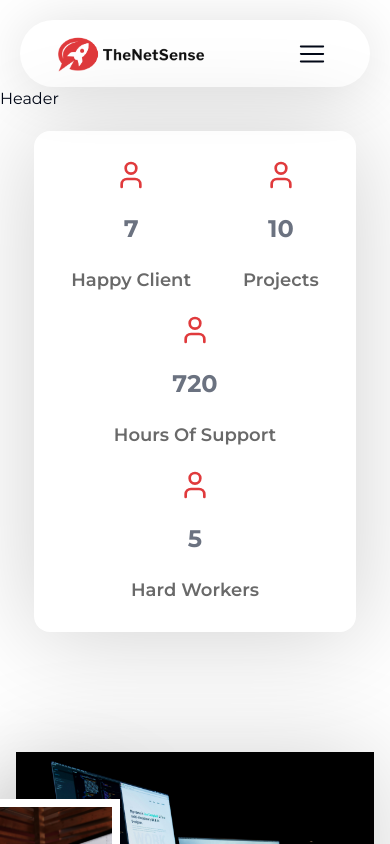
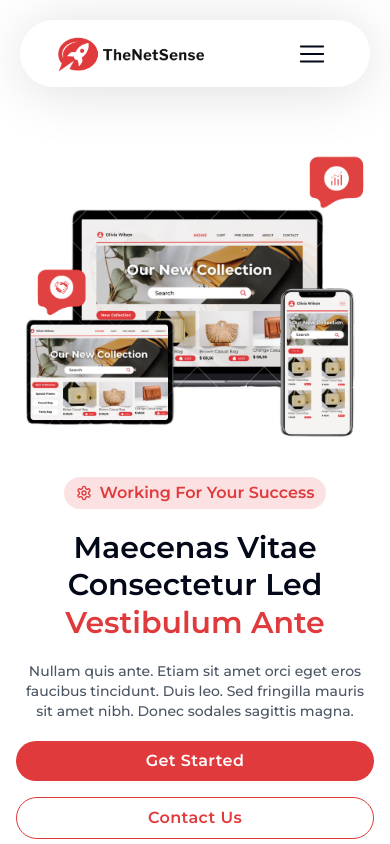
Before and after one commit to raveenrv904/TheNetSense-NextJs, a Next.js app: page / in a window 390 px wide. Shown: the top 844 px of the page. Built offline with nearby package versions, Linux system fonts and the light colour scheme.

Commit message:
Completed Hero Section and its responsive

```diff
--- a/app/(root)/layout.tsx
+++ b/app/(root)/layout.tsx
@@ -3,7 +3,6 @@ import "../globals.css";
 
 import { Montserrat } from "next/font/google";
 import Footer from "@/components/Footer";
-import Navbar from "@/components/Navbar";
 import Copywrite from "@/components/Copywrite";
 
 const montserrat = Montserrat({ subsets: ["latin"] });
@@ -21,7 +20,7 @@ export default function RootLayout({
   return (
     <html lang="en">
       <body className={montserrat.className}>
-        <Navbar />
+        {/* <Navbar /> */}
         {children}
         <Footer />
         <Copywrite />
--- a/components/Hero.tsx
+++ b/components/Hero.tsx
@@ -1,7 +1,70 @@
 import React from "react";
+import Navbar from "./Navbar";
+import { Settings } from "lucide-react";
+import Link from "next/link";
+import Image from "next/image";
+
+import HeroLogo from "./assets/Hero Img.png";
 
 const Hero = () => {
-  return <header className="">Header</header>;
+  return (
+    <>
+      <Navbar />
+      <header className="flex flex-col justify-center my-10 px-4 sm:px-6 md:px-8">
+        <div className="flex flex-col-reverse lg:flex-row my-6 md:my-12 lg:my-20 items-center justify-center max-w-6xl mx-auto">
+          {/* Text Content */}
+          <div className="flex-1 space-y-5 text-center lg:text-left mb-8 lg:mb-0">
+            <div className="text-base sm:text-lg w-fit flex items-center px-3 sm:px-4 lg:px-5 cursor-pointer py-1 rounded-full gap-2 bg-secondary mx-auto lg:mx-0">
+              <Settings className="text-primary w-4 h-4 sm:w-5 sm:h-5 lg:w-6 lg:h-6" />
+              <p className="text-primary font-semibold">
+                Working For Your Success
+              </p>
+            </div>
+
+            <div className="text-3xl sm:text-4xl md:text-5xl lg:text-[60px] leading-tight font-semibold">
+              <h3>Maecenas Vitae</h3>
+              <h3>Consectetur Led</h3>
+              <h3 className="text-primary">Vestibulum Ante</h3>
+            </div>
+
+            <div>
+              <p className="font-medium text-gray-600 text-center lg:text-left text-sm sm:text-base md:text-lg lg:text-xl">
+                Nullam quis ante. Etiam sit amet orci eget eros faucibus
+                tincidunt. Duis leo. Sed fringilla mauris sit amet nibh. Donec
+                sodales sagittis magna.
+              </p>
+            </div>
+
+            <div className="flex flex-col sm:flex-row gap-4 sm:gap-8 justify-center lg:justify-start">
+              <Link
+                href={"/#about-us"}
+                className="bg-primary text-white px-4 sm:px-5 py-2 sm:py-3 font-semibold tracking-wide rounded-full hover:border hover:bg-white hover:text-primary hover:border-primary transition-all duration-200 ease-in-out"
+              >
+                Get Started
+              </Link>
+              <Link
+                href={"/#contact-us"}
+                className="border border-primary text-primary px-4 sm:px-5 py-2 sm:py-3 font-semibold tracking-wide rounded-full bg-white hover:bg-primary hover:text-white transition-all duration-200 ease-in-out"
+              >
+                Contact Us
+              </Link>
+            </div>
+          </div>
+
+          {/* Hero Image */}
+          <div className="flex-1 flex items-center justify-center mb-8 lg:mb-0">
+            <Image
+              src={HeroLogo}
+              width={500}
+              height={300}
+              alt="Hero main image"
+              className="w-full max-w-[350px] sm:max-w-[350px] md:max-w-[450px] lg:max-w-[650px] object-contain"
+            />
+          </div>
+        </div>
+      </header>
+    </>
+  );
 };
 
 export default Hero;
--- a/components/Navbar.tsx
+++ b/components/Navbar.tsx
@@ -8,7 +8,7 @@ import NavbarSlider from "./NavbarSlider";
 
 const Navbar = () => {
   return (
-    <nav className="flex flex-wrap justify-between items-center shadow-customTabs mt-5 mx-5 md:mx-10 px-4 md:px-5 py-3 cursor-pointer rounded-full">
+    <nav className="flex mt-5  flex-wrap justify-between items-center shadow-customTabs  mx-5 md:mx-10 px-4 md:px-5 py-3 cursor-pointer rounded-full">
       {/* Logo */}
       <div className="ml-5 md:ml-10 flex-shrink-0">
         <Link href={"/"}>
--- a/components/NavbarSlider.tsx
+++ b/components/NavbarSlider.tsx
@@ -34,7 +34,7 @@ const NavbarSlider = () => {
               />
             </SheetTitle>
             <SheetDescription>
-              <div className="flex flex-col gap-3 text-xl mt-6">
+              <div className="flex flex-col gap-3 text-xl mt-6 text-left">
                 {NAVLINKS.map((item, index) => (
                   <Link
                     href={item.link}
```
Also changed, not shown: components/assets/Hero Img.png (added).
